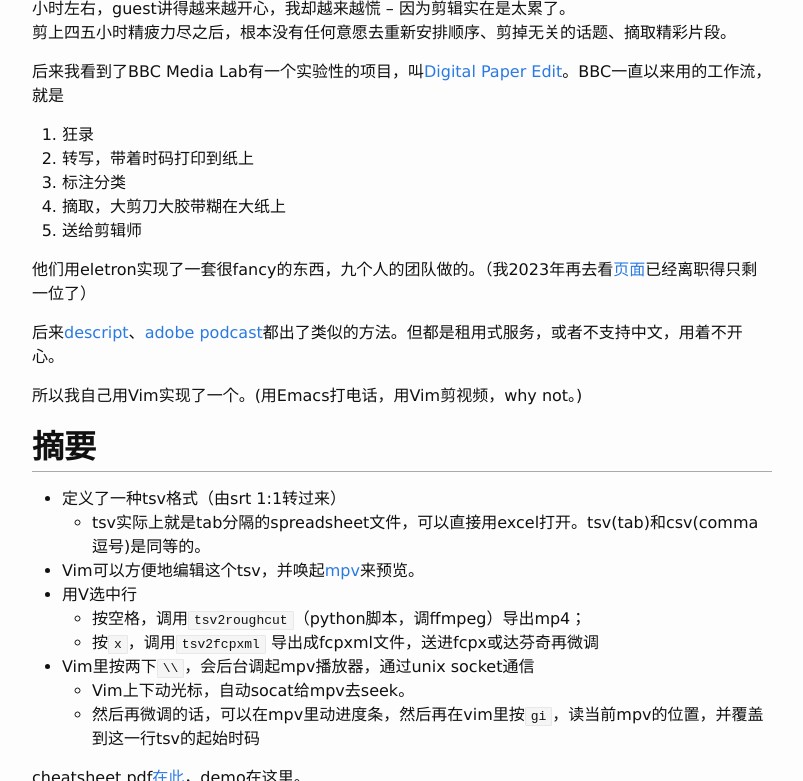
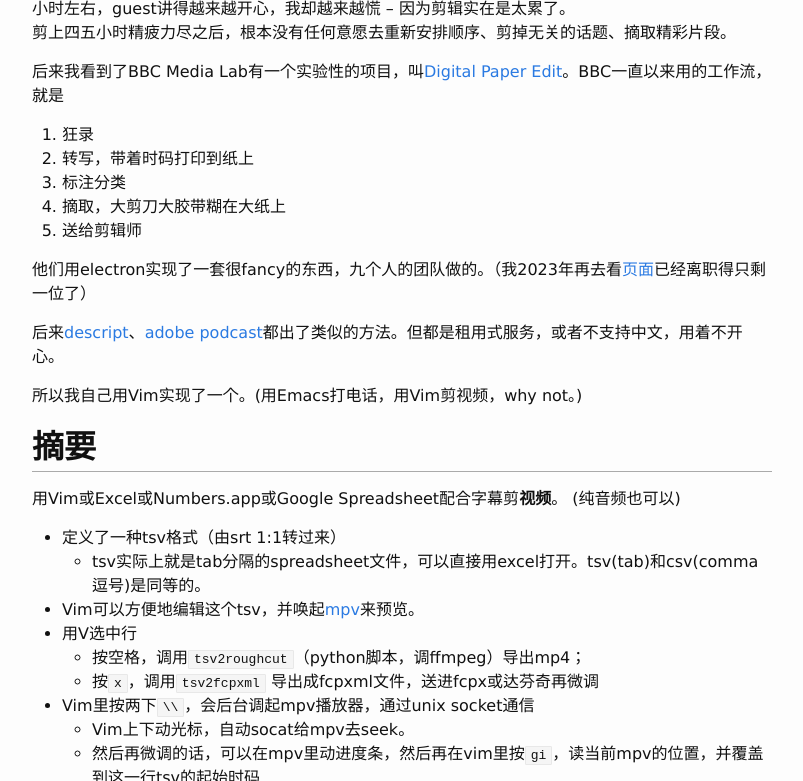
Before and after one commit to scateu/scateu.github.io, a Jekyll site: the page built from _posts/2023-03-19-tsv_edl.vim.md, in a window 1280 px wide and 900 px high, scrolled down 402 px, cut to the strip 0-781 px from the top of the window. Shown: the whole strip, without its empty margins (238-1041 px from the left). Built offline with Jekyll 4.4.1, drawn with Linux system fonts in a browser that asks for light colours; nearby versions of some CDN libraries; comment, search, counter and statistics services are not loaded.

Commit message:
Mon Mar 20 08:04:03 CST 2023

```diff
--- a/_posts/2023-03-19-tsv_edl.vim.md
+++ b/_posts/2023-03-19-tsv_edl.vim.md
@@ -20,13 +20,15 @@ layout: post
 4. 摘取，大剪刀大胶带糊在大纸上
 5. 送给剪辑师
 
-他们用eletron实现了一套很fancy的东西，九个人的团队做的。（我2023年再去看[页面](https://bbcnewslabs.co.uk/projects/digital-paper-edit/)已经离职得只剩一位了）
+他们用electron实现了一套很fancy的东西，九个人的团队做的。（我2023年再去看[页面](https://bbcnewslabs.co.uk/projects/digital-paper-edit/)已经离职得只剩一位了）
 
 后来[descript](https://www.descript.com/)、[adobe podcast](https://podcast.adobe.com)都出了类似的方法。但都是租用式服务，或者不支持中文，用着不开心。
 
 所以我自己用Vim实现了一个。(用Emacs打电话，用Vim剪视频，why not。)
 
 ## 摘要
+
+用Vim或Excel或Numbers.app或Google Spreadsheet配合字幕剪**视频**。  (纯音频也可以)
 
 - 定义了一种tsv格式（由srt 1:1转过来）
   - tsv实际上就是tab分隔的spreadsheet文件，可以直接用excel打开。tsv(tab)和csv(comma逗号)是同等的。
```
